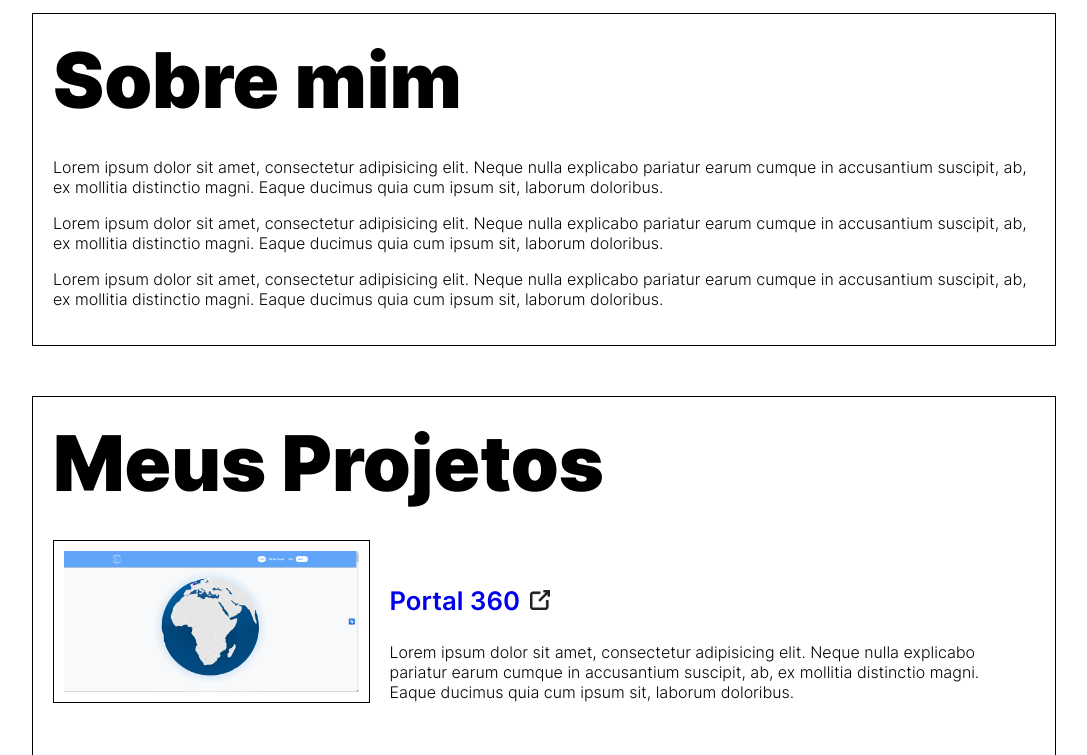
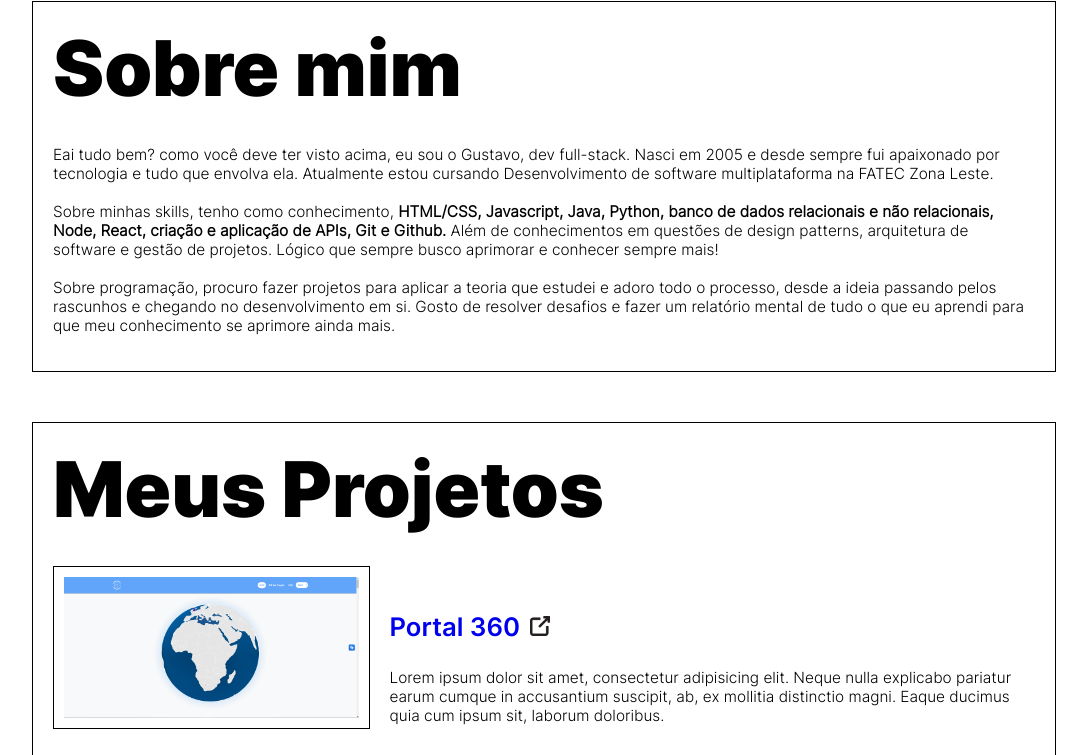
Before and after one commit to GustavoAnjos99/portfolio, a plain HTML site: page index.html in a window 1280 px wide. Shown: the part 903-1658 px from the top of the page, without its empty margins (96-1183 px from the left). Drawn offline with Linux system fonts and the light colour scheme; some packages are replaced by stand-ins of ours; a script that the page names is missing.

Commit message:
portfolio v1 (ajustes)

```diff
--- a/index.html
+++ b/index.html
@@ -5,6 +5,7 @@
     <meta charset="UTF-8">
     <meta name="viewport" content="width=device-width, initial-scale=1.0">
     <link rel="stylesheet" type="text/css" href="style.css">
+    <link rel="shortcut icon" type="imagex/png" href="/img/icons/icontab.png">
     <title>Gustavo Dos Anjos</title>
 </head>
 
@@ -25,8 +26,8 @@
                 <p id="email">gustavoanjos160@gmail.com</p><img class="icon" src="img/icons/email.png">
             </div>
             <div class="conts" id="cm">
-                <p><a target="_blank" href="https://github.com/GustavoAnjos99">GustavoAnjos99</a></p><img
-                class="icon" src="img/icons/github.png">
+                <p><a target="_blank" href="https://github.com/GustavoAnjos99">GustavoAnjos99</a></p><img class="icon"
+                    src="img/icons/github.png">
             </div>
             <div class="conts">
                 <p><a target="_blank" href="https://www.linkedin.com/in/gustavo-dos-anjos-campos-530b42278">Gustavo
@@ -40,18 +41,19 @@
 
         <div class="sm">
             <h1>Sobre mim</h1>
-                <p>Lorem ipsum dolor sit amet, consectetur adipisicing elit. Neque nulla explicabo pariatur earum cumque
-                    in
-                    accusantium suscipit, ab, ex mollitia distinctio magni. Eaque ducimus quia cum ipsum sit, laborum
-                    doloribus.</p>
-                <p>Lorem ipsum dolor sit amet, consectetur adipisicing elit. Neque nulla explicabo pariatur earum cumque
-                    in
-                    accusantium suscipit, ab, ex mollitia distinctio magni. Eaque ducimus quia cum ipsum sit, laborum
-                    doloribus.</p>
-                <p>Lorem ipsum dolor sit amet, consectetur adipisicing elit. Neque nulla explicabo pariatur earum cumque
-                    in
-                    accusantium suscipit, ab, ex mollitia distinctio magni. Eaque ducimus quia cum ipsum sit, laborum
-                    doloribus.</p>
+            <p>Eai tudo bem? como você deve ter visto acima, eu sou o Gustavo, dev full-stack. Nasci em 2005 e desde
+                sempre fui apaixonado por tecnologia e tudo que envolva ela. Atualmente estou cursando Desenvolvimento
+                de software multiplataforma na FATEC Zona Leste.<br><br>
+
+                Sobre minhas skills, tenho como conhecimento, <b>HTML/CSS, Javascript, Java, Python, banco de dados
+                relacionais e não relacionais, Node, React, criação e aplicação de APIs, Git e Github.</b> Além de
+                conhecimentos em questões de design patterns, arquitetura de software e gestão de projetos. Lógico que
+                sempre busco aprimorar e conhecer sempre mais!<br><br>
+
+                Sobre programação, procuro fazer projetos para aplicar a teoria que estudei e adoro todo o processo,
+                desde a ideia passando pelos rascunhos e chegando no desenvolvimento em si. Gosto de resolver desafios e
+                fazer um relatório mental de tudo o que eu aprendi para que meu conhecimento se aprimore ainda mais.
+            </p>
         </div>
         <div class="projetos">
             <h1>Meus Projetos</h1>
@@ -118,8 +120,7 @@
                         class="icon" src="img/icons/github.png">
                 </div>
                 <div class="conts">
-                        <p><a target="_blank"
-                                href="https://www.linkedin.com/in/gustavo-dos-anjos-campos-530b42278">Gustavo
+                    <p><a target="_blank" href="https://www.linkedin.com/in/gustavo-dos-anjos-campos-530b42278">Gustavo
                             Dos
                             Anjos</a></p><img class="icon" src="img/icons/linkedin.png">
                 </div>
--- a/style.css
+++ b/style.css
@@ -30,6 +30,7 @@ h3 {
 
 p , a {
     font-family: 'interlight';
+    font-size: 1.2vw;
 }
 
 body {
@@ -191,6 +192,7 @@ footer > div {
     width: 100%;
 }
 
+
 footer > .contatos > .conts {
     border: none;
     font-size: 1.2vw;
@@ -220,6 +222,9 @@ footer > .contatos > .conts > .icon {
 }
 
 @media (max-width: 1200px) {
+    footer > .contatos {
+        flex-direction: column;
+    }
     .container{
         margin: 0 3%;
     }
```
Also changed, not shown: img/icons/icontab.png (added). Lines whose indentation alone changed are shown as unchanged.
